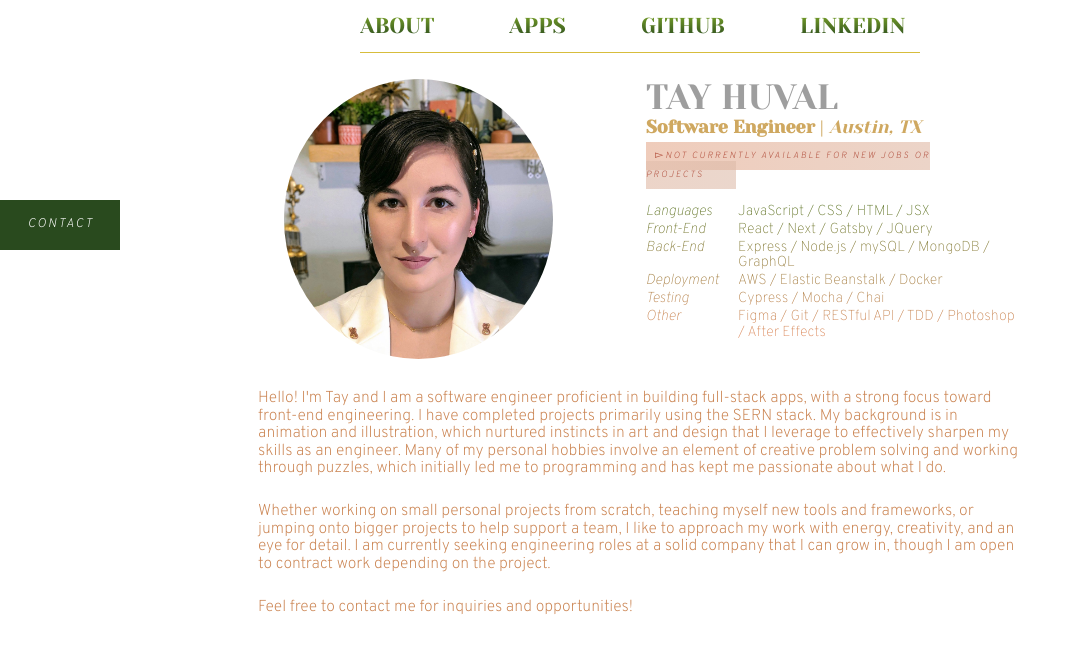
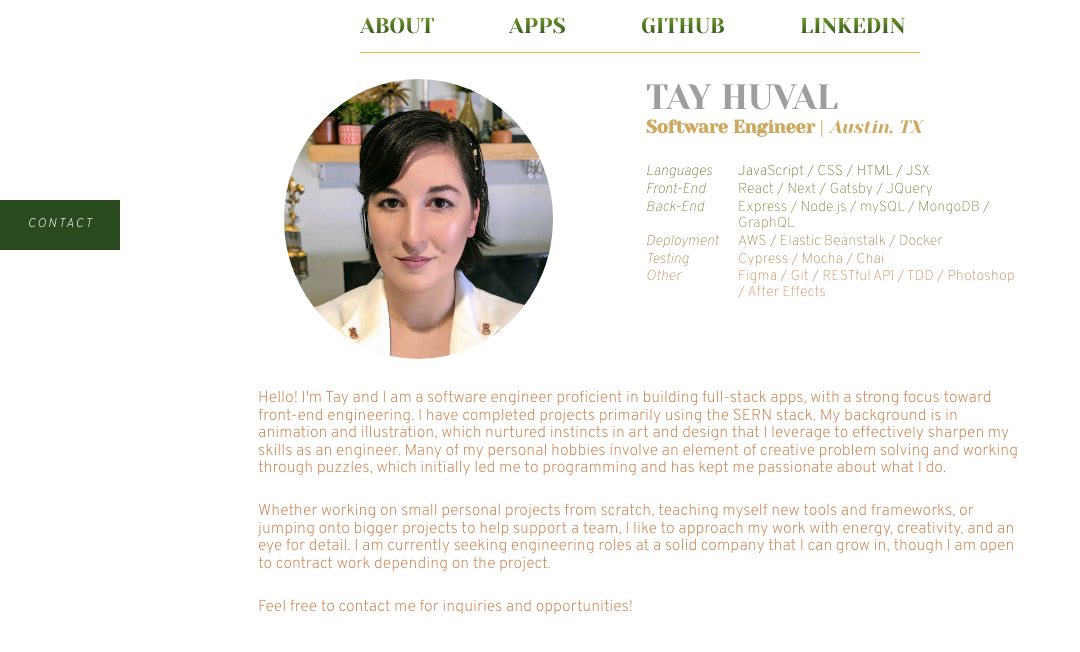
Before and after one commit to taylormleigh/tayMade, a Next.js app: page / in a window 1280 px wide. Shown: the top 652 px of the page, without its empty margins (0-1080 px from the left). Built offline with nearby package versions, Linux system fonts and the light colour scheme; grey boxes are pictures that could not be loaded.

Commit message:
employed; remove currently open to jobs and projects header

```diff
--- a/components/about.js
+++ b/components/about.js
@@ -23,12 +23,11 @@ const About = () => {
           animate={{opacity:1}}
           transition={{delay: 1.6, duration: 1}}
           >
-            <mark>
-              <span
-              className="contactLink textLink"
-              // href="mailto:me@taylor-made.com"
-            ><big>▻</big><i>not currently available for new jobs or projects</i></span>
-            </mark>
+            {/* <mark>
+              <span className="contactLink textLink"
+              href="mailto:me@taylor-made.com"
+            ><big>▻</big><i>currently open to jobs and projects</i></span>
+            </mark> */}
           </motion.div>
           <br/>
           <h6>
```
